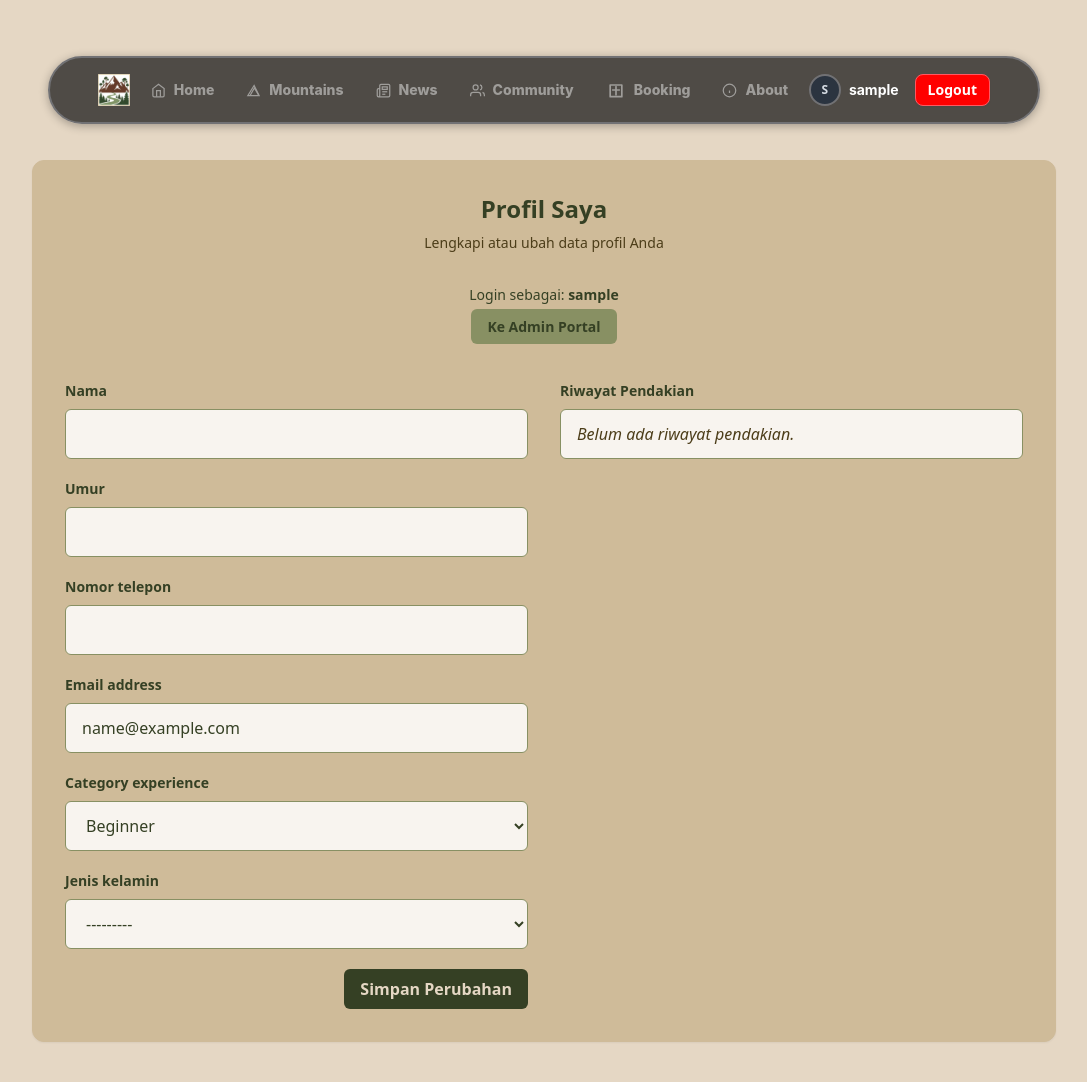
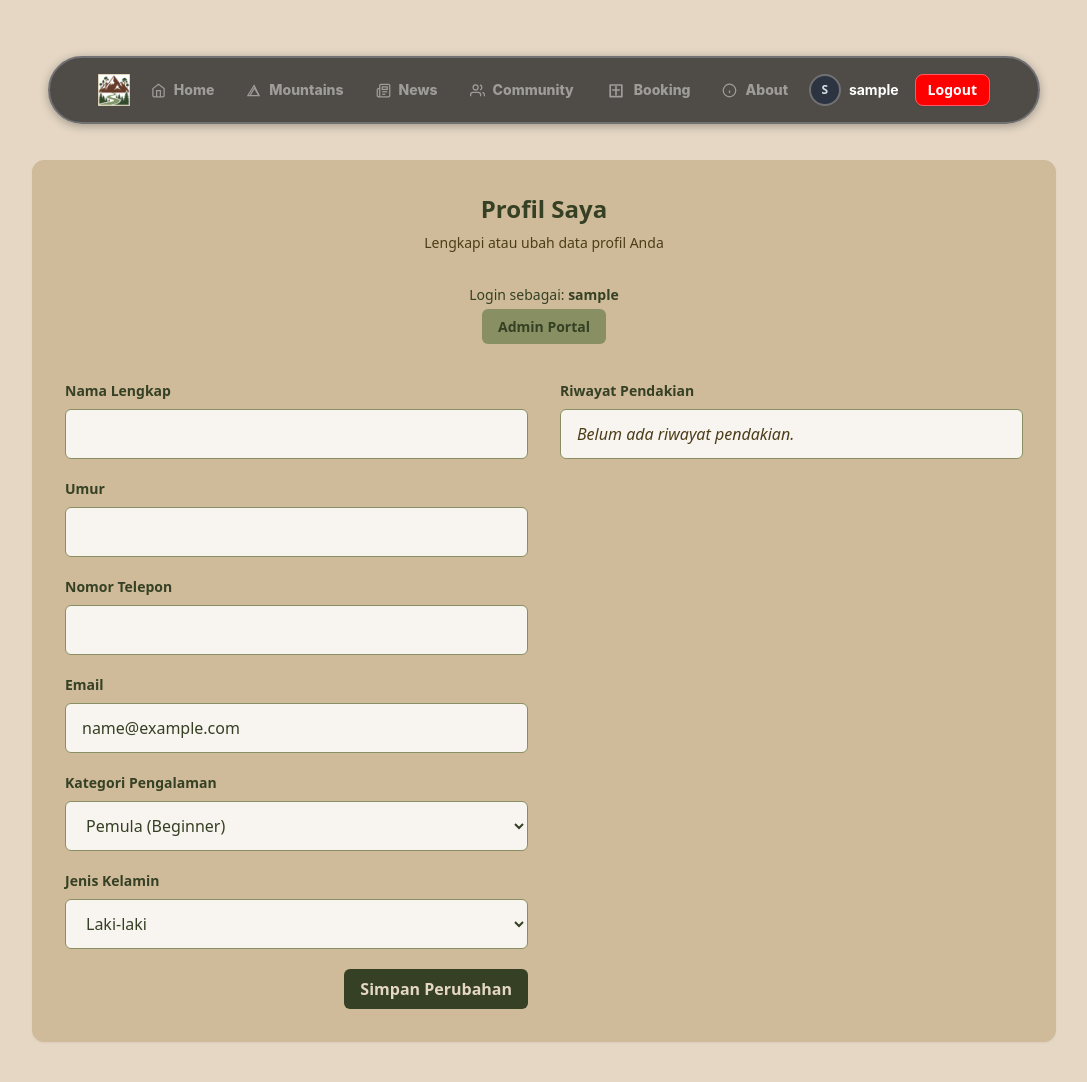
Before and after one commit to pbp-kelompok-c09/MountTrack, a Django app: page /accounts/my-profile/ in a window 1280 px wide. Shown: the whole page, without its empty margins (96-1183 px from the left). Run offline with Django 5.2, Linux system fonts and the light colour scheme; the visitor is signed in with stand-in values (Sample User, id 1); data that the repository does not hold is empty; some libraries are stand-ins or nearby versions; some web fonts are replaced.

Commit message:
adjust naming for consistency

```diff
--- a/userprofile/forms.py
+++ b/userprofile/forms.py
@@ -33,6 +33,28 @@ class ProfileForm(forms.ModelForm):
     class Meta:
         model = UserProfile
         fields = ['nama', 'umur', 'nomor_telepon', 'email', 'category_experience', 'jenis_kelamin']
+        labels = {
+            'nama': 'Nama Lengkap',
+            'umur': 'Umur',
+            'nomor_telepon': 'Nomor Telepon',
+            'email' : 'Email',
+            'category_experience': 'Kategori Pengalaman',
+            'jenis_kelamin': 'Jenis Kelamin',
+        }
+
+    def __init__(self, *args, **kwargs):
+        super().__init__(*args, **kwargs)
+        # ubah teks yang tampil di dropdown my profile
+        self.fields['jenis_kelamin'].choices = [
+            ('M', 'Laki-laki'),
+            ('F', 'Perempuan'),
+            ('O', 'Lainnya'),
+        ]
+        self.fields['category_experience'].choices = [
+            ('beginner', 'Pemula (Beginner)'),
+            ('intermediate', 'Menengah (Intermediate)'),
+            ('advanced', 'Berpengalaman (Advanced)'),
+        ]
 
     def clean_umur(self):
         umur = self.cleaned_data.get('umur')
--- a/userprofile/templates/my_profile.html
+++ b/userprofile/templates/my_profile.html
@@ -19,7 +19,7 @@ Profil Saya | MountTrack
         {% if request.user.is_staff %}
         <a href="{% url 'userprofile:admin_portal' %}"
            class="bg-[#889063] text-[#354024] font-semibold py-2 px-4 rounded-md hover:bg-[#4C3D19] hover:text-[#E5D7C4] transition-colors">
-          Ke Admin Portal
+          Admin Portal
         </a>
         {% endif %}
       </div>
```
